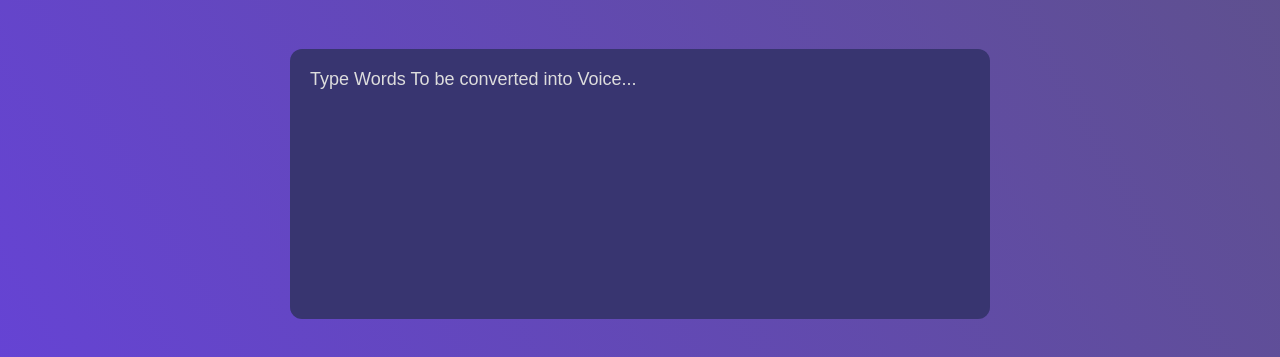
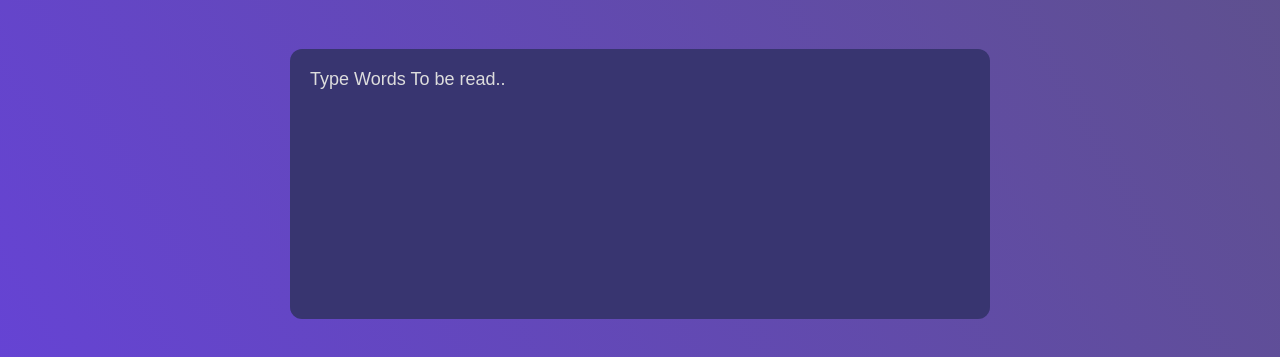
Before and after one commit to obedmugisha/Word-Converter-App, a plain HTML site: page index.html in a window 1280 px wide. Shown: the part 198-555 px from the top of the page. Drawn offline with Linux system fonts and the light colour scheme.

Commit message:
Update index.html
changing the placeholder

```diff
--- a/index.html
+++ b/index.html
@@ -10,7 +10,7 @@
 <body>
     <div class="mainPage">
         <h2>Text To Speech <span>Converter</span></h2>
-        <textarea placeholder="Type Words To be converted into Voice..."></textarea>
+        <textarea placeholder="Type Words To be read.."></textarea>
         <div class="concerters">
             <select></select> <!--insert drop down-->
             <button>Play</button> <!--insert play button-->
```
